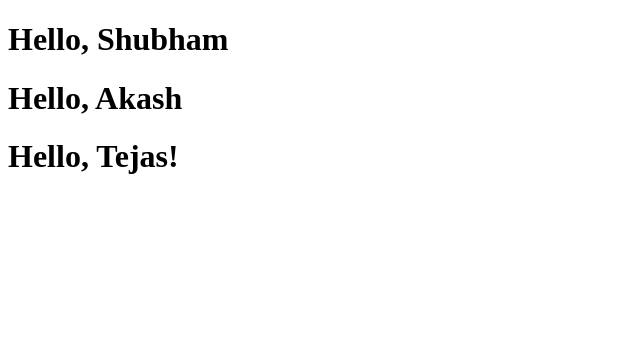
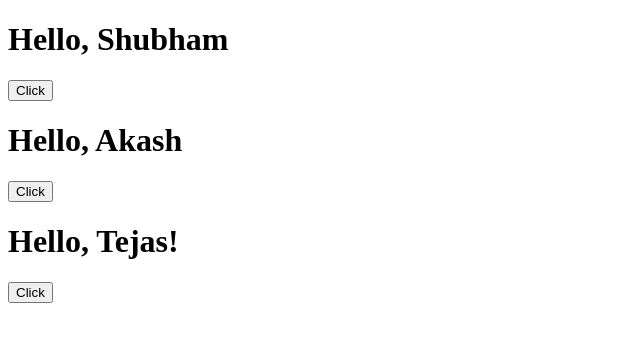
Before and after one commit to shbh29/react-demo-1, a React (Create React App) app: page / in a window 1280 px wide. Shown: the top 342 px of the page, without its empty margins (0-640 px from the left). Built offline with nearby package versions, Linux system fonts and the light colour scheme.

Commit message:
functionality to button added!

```diff
--- a/src/App.js
+++ b/src/App.js
@@ -4,7 +4,13 @@ import './App.css';
 class Welcome extends React.Component {
   render () {
     const {value} = this.props;
-    return <h1> Hello, {value}</h1>;
+    return (
+      <>
+        <h1> Hello, {value}</h1>
+        <button onClick={function() { console.log(`button was clicked! ${value}`)}}>Click</button>
+      </>
+    )
+
   }
 }
 
```
